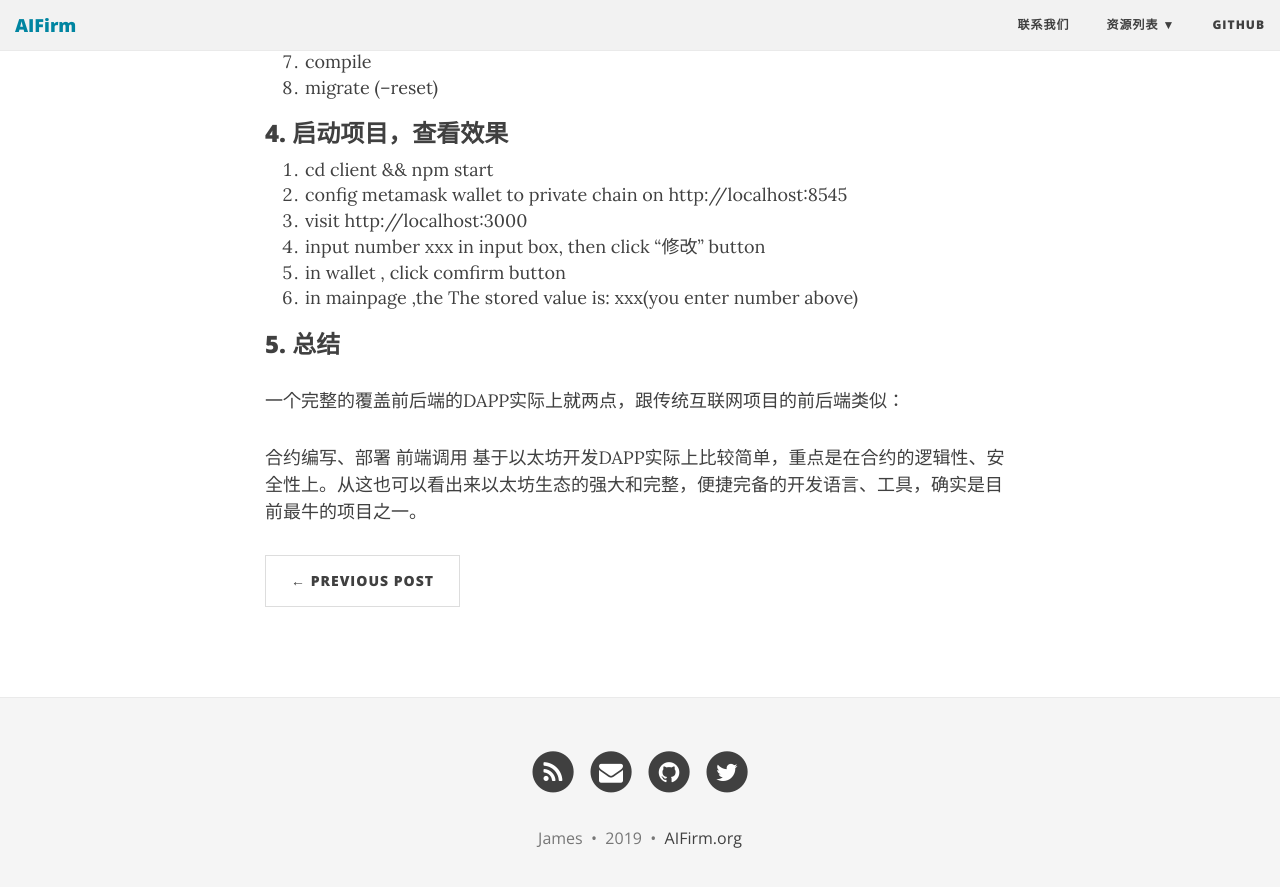
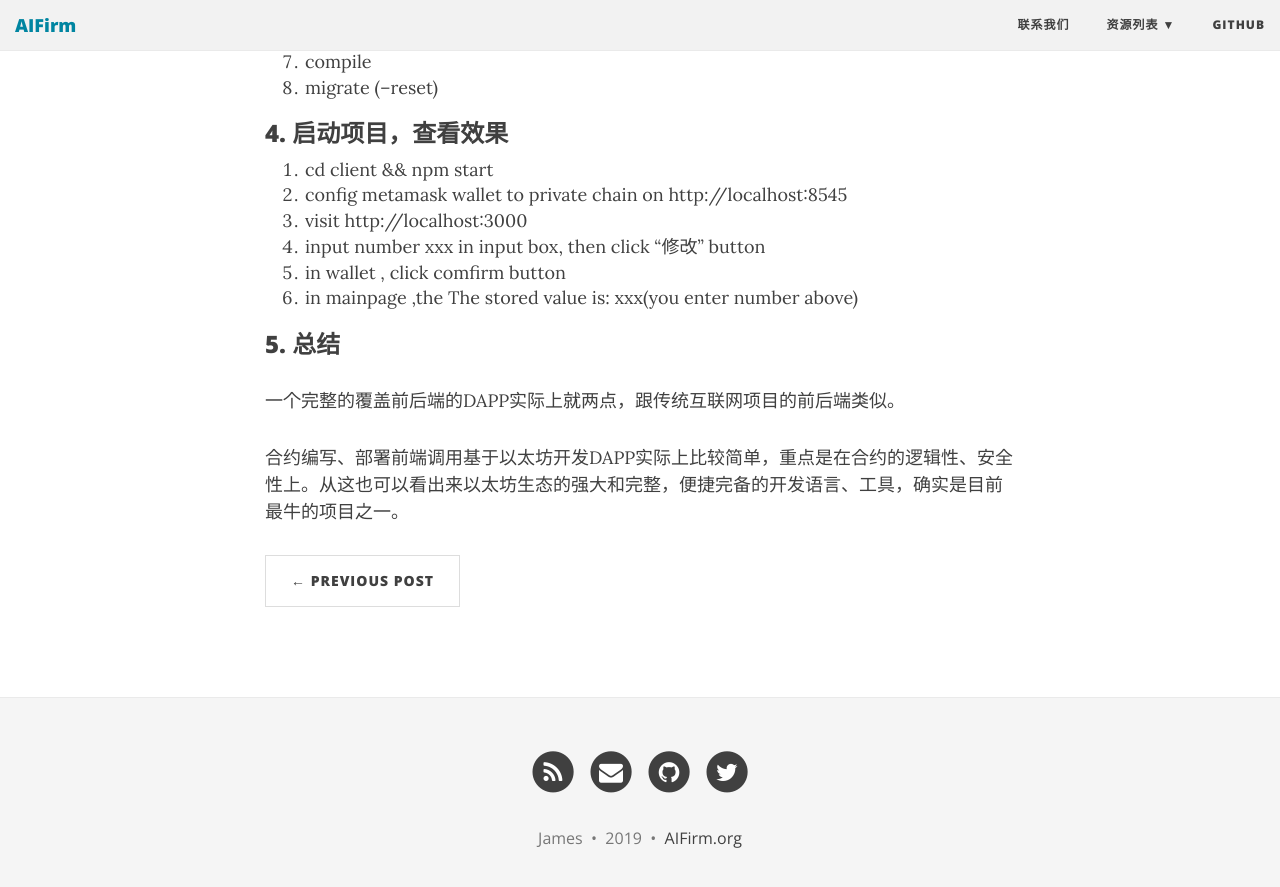
Before and after one commit to AIFirm/AIFirm.github.io, a Jekyll site: the page built from _posts/2019-07-30-How-to-Use-Truffle-React-Framework-Building-a-Smart-Contract.md, in a window 1280 px wide and 900 px high, scrolled down 1024 px. Shown: the top 887 px of the window. Built offline with Jekyll 4.4.1, drawn with Linux system fonts in a browser that asks for light colours; nearby versions of some CDN libraries.

Commit message:
20190730-3

```diff
--- a/_posts/2019-07-30-How-to-Use-Truffle-React-Framework-Building-a-Smart-Contract.md
+++ b/_posts/2019-07-30-How-to-Use-Truffle-React-Framework-Building-a-Smart-Contract.md
@@ -35,8 +35,6 @@
 6. in mainpage ,the The stored value is: xxx(you enter number above)
 
 ### 5. 总结
-一个完整的覆盖前后端的DAPP实际上就两点，跟传统互联网项目的前后端类似：
+一个完整的覆盖前后端的DAPP实际上就两点，跟传统互联网项目的前后端类似。
 
-合约编写、部署
-前端调用
-基于以太坊开发DAPP实际上比较简单，重点是在合约的逻辑性、安全性上。从这也可以看出来以太坊生态的强大和完整，便捷完备的开发语言、工具，确实是目前最牛的项目之一。
+合约编写、部署前端调用基于以太坊开发DAPP实际上比较简单，重点是在合约的逻辑性、安全性上。从这也可以看出来以太坊生态的强大和完整，便捷完备的开发语言、工具，确实是目前最牛的项目之一。
```
